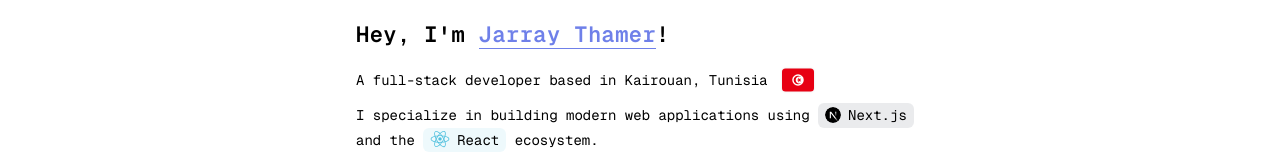
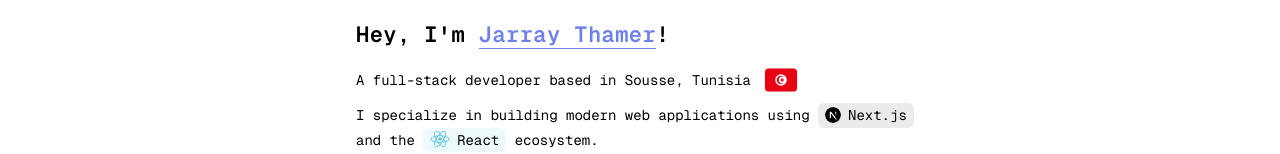
Before and after one commit to jarray-thamer/resume-portfolio, a Next.js app: page / in a window 1280 px wide. Shown: the part 267-421 px from the top of the page. Built offline with nearby package versions, Linux system fonts and the light colour scheme.

Commit message:
Update location from Kairouan to Sousse

```diff
--- a/components/pages/home/Hero.tsx
+++ b/components/pages/home/Hero.tsx
@@ -27,7 +27,7 @@ const Hero = () => {
       <div className="mb-5 text-md leading-[1.75] space-y-1.75">
         <p>
           <span className="sm:inline-block sm:mb-1.75">
-            A full-stack developer based in Kairouan,{" "}
+            A full-stack developer based in Sousse,{" "}
             <span className="hidden sm:inline-flex sm:items-center sm:gap-1.5">
               Tunisia
               <IconFlagTunis className="shrink-0 w-12 h-8 rounded-xs drop-shadow-[0_0_1px_rgba(0,0,0,0.1)]" />
```
